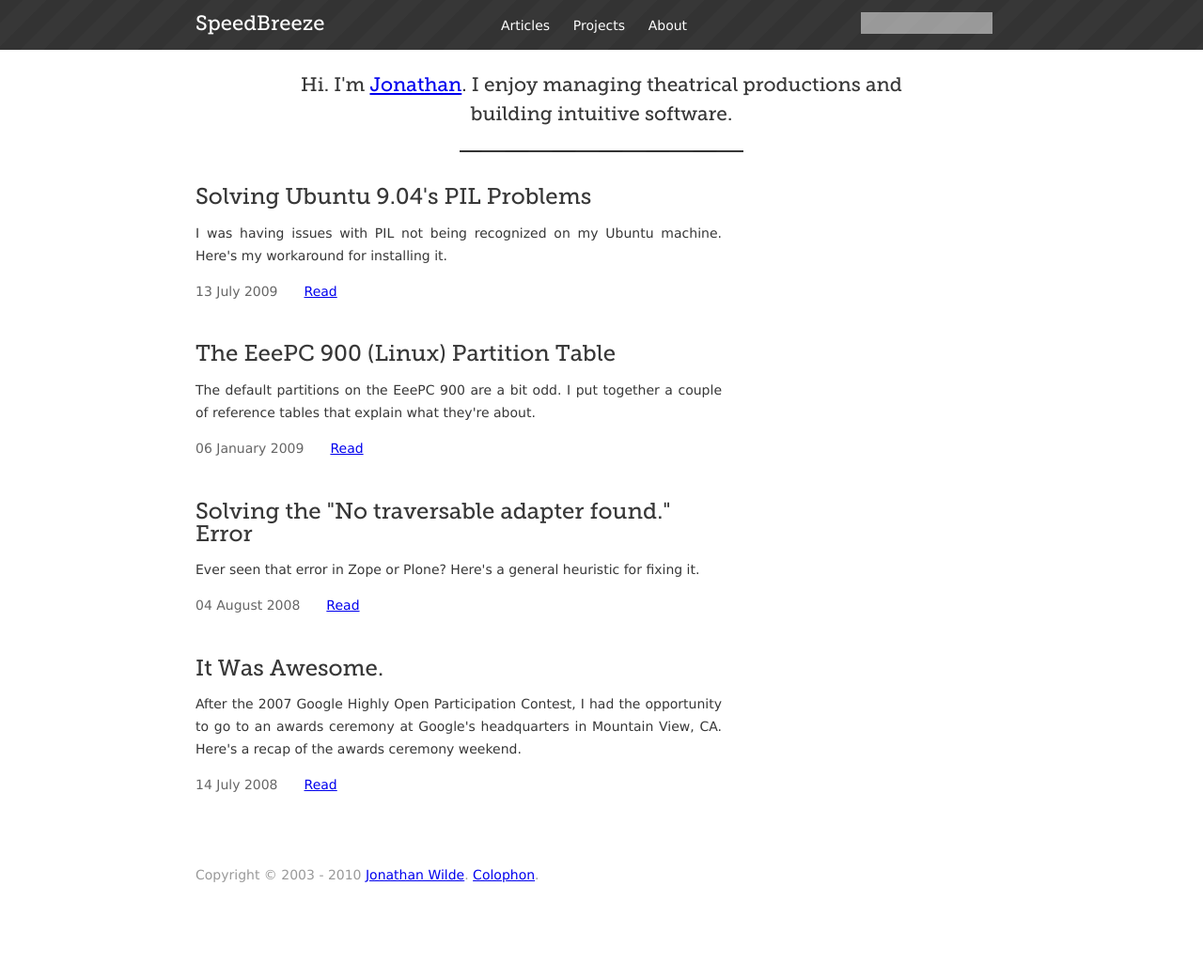
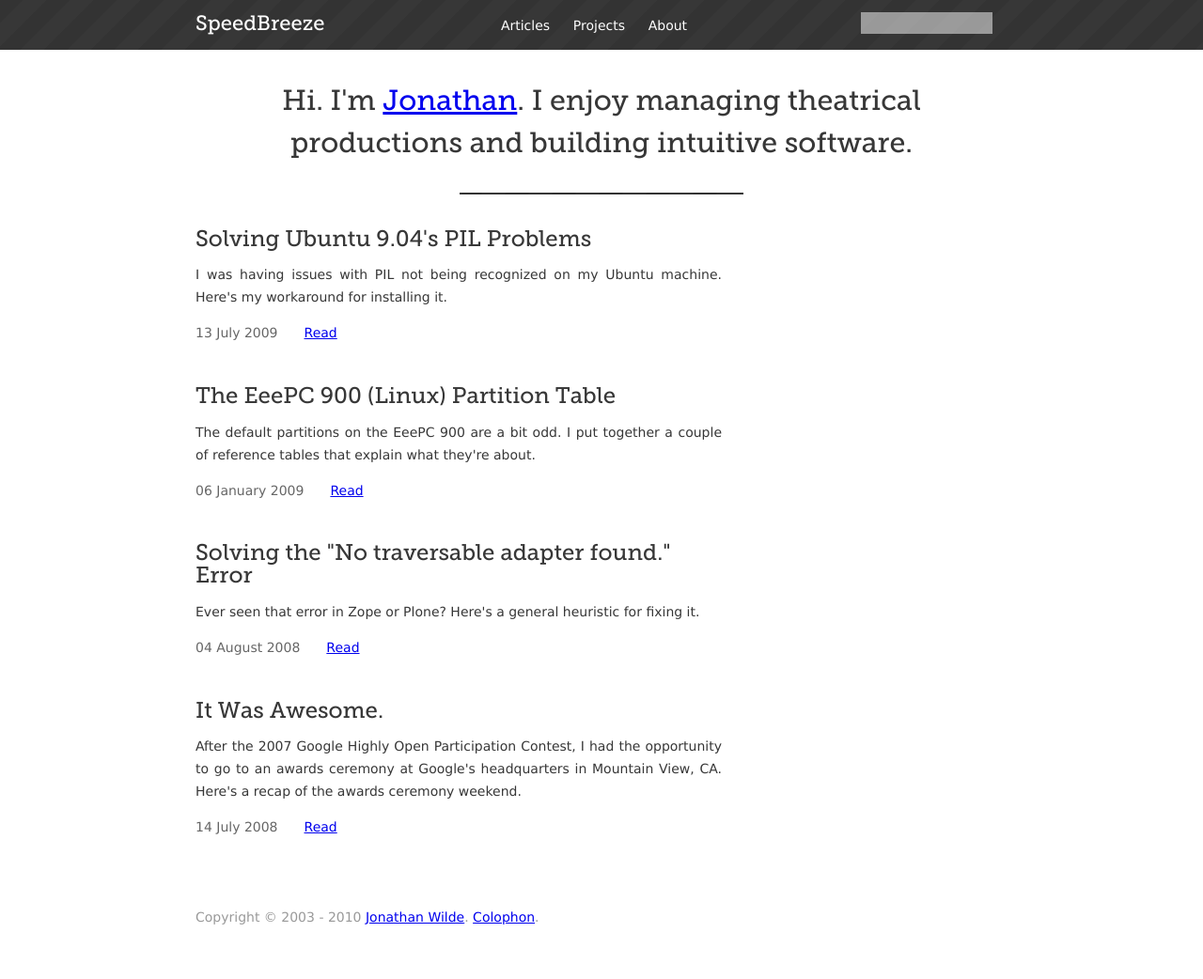
Before and after one commit to hellojwilde/hellojwilde.github.io, a Jekyll site: the page built from index.html, in a window 1280 px wide. Shown: the whole page at 94% size. Built offline with Jekyll 4.4.1, drawn with Linux system fonts in a browser that asks for light colours; comment, search, counter and statistics services are not loaded; before the commit the page ends 997 px from its top, so only the background shows below that.

Commit message:
Flipped the mission statement sizing.

```diff
--- a/stylesheets/screen.css
+++ b/stylesheets/screen.css
@@ -589,7 +589,7 @@ body.entry .entry-image-row .i3 {
 p.mission {
   font-family: "Museo Slab", serif;
   padding: 0 5%;
-  font-size: 1.9em;
+  font-size: 1.3em;
   margin: 1em 0;
   line-height: 150%;
   text-align: center;
@@ -600,6 +600,6 @@ p.mission {
   /* line 18, ../src/modules/_home.scss */
   p.mission {
     padding: 0 10%;
-    font-size: 1.3em;
+    font-size: 1.9em;
   }
 }
```
